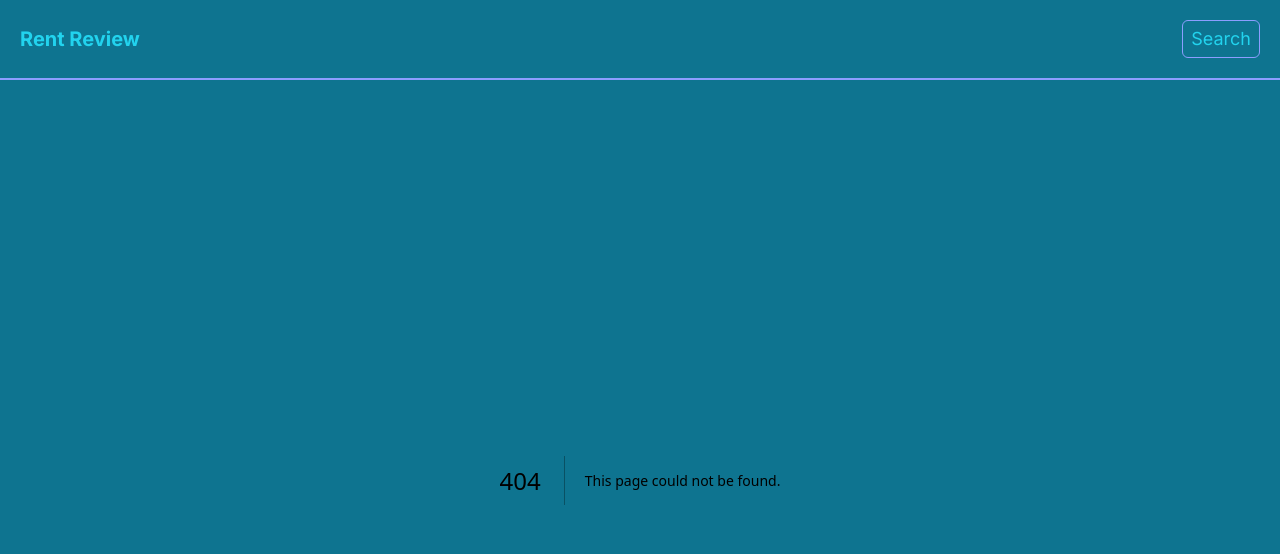
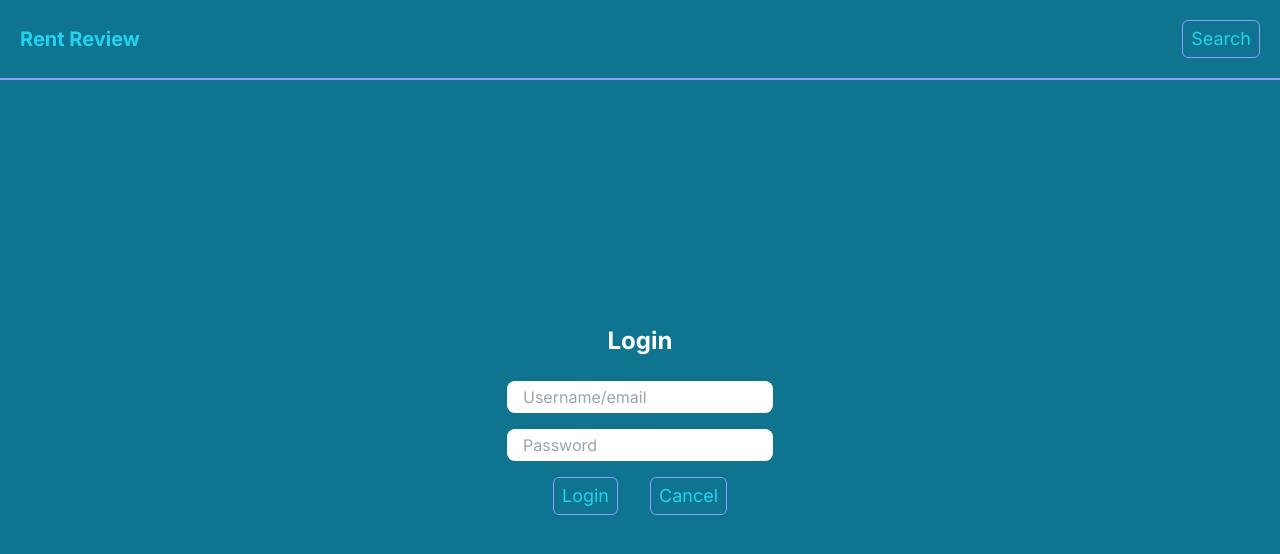
Before and after one commit to CaolanCode/Rent-Review, a Next.js app: page /login in a window 1280 px wide. Before the commit this address had no page. Shown: the top 554 px of the page. Built offline with nearby package versions, Linux system fonts and the light colour scheme.

Commit message:
add login page

```diff
--- /dev/null
+++ b/src/app/login/page.js
@@ -0,0 +1,23 @@
+import Button from "@/components/ui/Button"
+
+export default function Login() {
+  return (
+    <div className="flex items-center justify-center h-[90vh] pb-[5vh]">
+      <form action="" className="flex flex-col gap-4 items-center">
+        <h1 className="text-white font-bold text-2xl pb-2">Login</h1>
+        <input type="text" placeholder="Username/email" className="px-4 py-1 rounded-lg" />
+        <input type="password" placeholder="Password" className="px-4 py-1 rounded-lg"/>
+        <div className="flex items-center gap-8">
+          <Button
+            type="submit"
+            name="Login"
+          />
+          <Button
+            type="reset"
+            name="Cancel"
+          />
+        </div>
+      </form>
+    </div>
+  )
+}
--- a/src/app/page.tsx
+++ b/src/app/page.tsx
@@ -1,7 +1,7 @@
 
 export default function Home() {
   return (
-    <div className="flex justify-center flex-col items-center h-[90vh] gap-10 text-white">
+    <div className="flex justify-center flex-col items-center h-[90vh] gap-10 text-white pb-[5vh]">
       <h2 className="text-4xl font-bold">Welcome to <span className="text-primary">Rent Review</span>.</h2>
       <p className="text-lg">A community for tenents to share experiences with rentals.</p>
     </div>
--- /dev/null
+++ b/src/components/ui/Button.js
@@ -0,0 +1,8 @@
+
+export default function Button({type, name}) {
+  return (
+    <button type={type} className="text-lg border py-1 px-2 rounded-md border-accent text-primary cursor-pointer hover:bg-neutral">
+      {name}
+    </button>
+  )
+}
```
